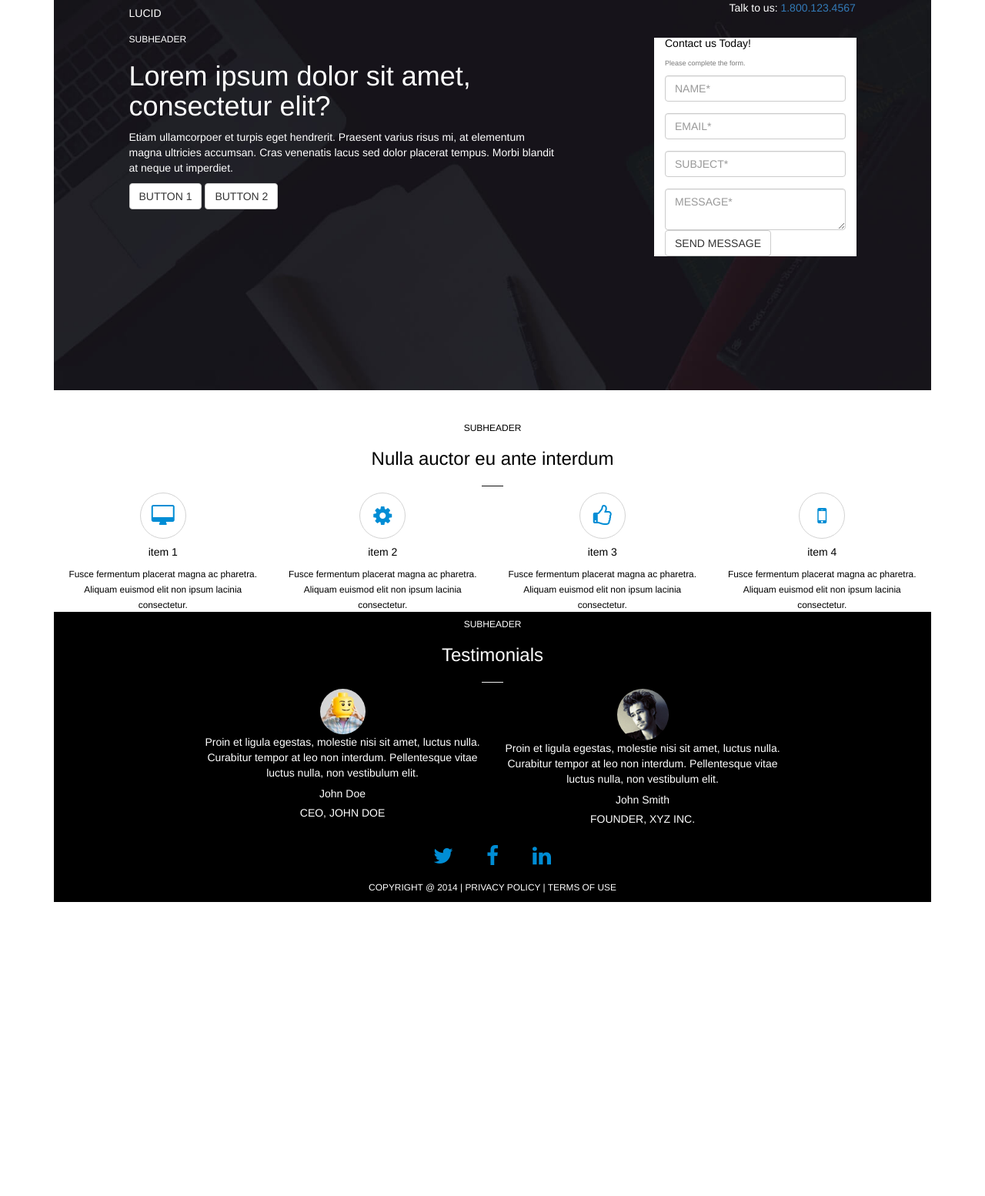
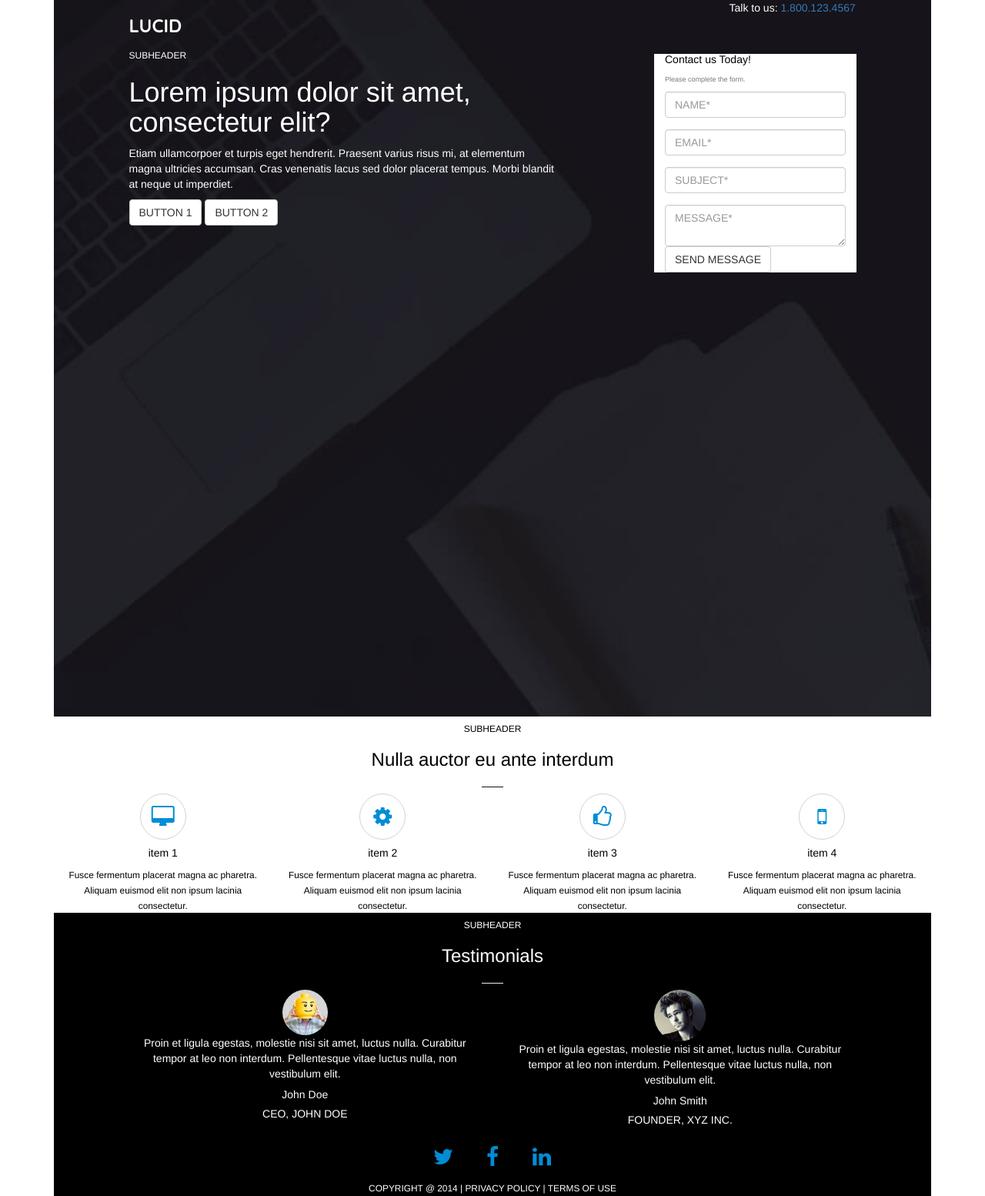
Before and after one commit to jaroot32/MechanixSite, a website: page index.html in a window 1280 px wide. Shown: the top 1554 px of the page at 77% size. Before the commit the page ends 1172 px from the top, so only its background shows below. Drawn offline with nearby package versions, Linux system fonts and the light colour scheme.

Commit message:
update: layout updated

```diff
--- a/css/styles.css
+++ b/css/styles.css
@@ -1,13 +1,23 @@
 body {
 	margin: 0 auto;
+	padding: 0 auto;
 	color: #fff;
+}
+.container-fluid {
+	padding: 0;
+}
+.quicksand {
+	font-family: 'Quicksand', sans-serif;
 }
 .laptop-image {
 	max-width: 100%;
-	height: 540px;
+	height: 931px;
 	background-image: url("laptopimage.jpg");
 	background-repeat: no-repeat;
-	background-size: 100% auto;
+	-webkit-background-size: cover;
+  -moz-background-size: cover;
+  -o-background-size: cover;
+  background-size: cover;
 }
 form {
 	background-color: #fff;
@@ -34,7 +44,7 @@ article {
     border: 1px solid #D3D3D3;
     position: absolute;
 }
-.testimonials {
+section {
 	background-color: #000;
 }
 footer {
--- a/index.html
+++ b/index.html
@@ -10,6 +10,7 @@
 
     <!-- Bootstrap -->
     <link rel="stylesheet" href="https://maxcdn.bootstrapcdn.com/font-awesome/4.5.0/css/font-awesome.min.css">
+    <link href='https://fonts.googleapis.com/css?family=Quicksand:700|Source+Sans+Pro:400,400italic,700,600' rel='stylesheet' type='text/css'>
     <link href="bower_components/bootstrap/dist/css/bootstrap.min.css" rel="stylesheet">
     <link rel="stylesheet" href="css/styles.css">
 
@@ -25,8 +26,8 @@
     <header>
         <div class="laptop-image">
             <div class="row">
-                <div class="col-lg-offset-1 col-lg-1">
-                    <h5>LUCID</h5>
+                <div class="col-md-offset-1 col-md-1">
+                    <h3 class="quicksand">LUCID</h3>
                 </div>
                 <div class="col-lg-offset-7 col-lg-3">
                     <p>Talk to us:<a href="tel://1-800-123-4567"> 1.800.123.4567</a></p>
@@ -100,27 +101,27 @@
             </div>
         </div>
     </article>
-    <div class="testimonials">
+    <section>
          <div class="row text-center">
             <div class="col-lg-12">
                 <h6>SUBHEADER</h6>
                 <h3>Testimonials</h3>
                 <div>&mdash;&mdash;</div>
             </div>
-            <div class="col-xs-6 col-md-offset-2 col-md-4">
+            <div class="col-xs-6 col-md-offset-1 col-md-5">
               <img class="img-circle" src="images/johndoe.jpg">
               <p>Proin et ligula egestas, molestie nisi sit amet, luctus nulla. Curabitur tempor at leo non interdum. Pellentesque vitae luctus nulla, non vestibulum elit.</p>
               <h5>John Doe</h5>
               <h5>CEO, JOHN DOE</h5>
             </div>
-            <div class="col-xs-6 col-md-4">
+            <div class="col-xs-6 col-md-5">
               <img class="img-circle" src="images/johnsmith.jpg">
               <p>Proin et ligula egestas, molestie nisi sit amet, luctus nulla. Curabitur tempor at leo non interdum. Pellentesque vitae luctus nulla, non vestibulum elit.</p>
               <h5>John Smith</h5>
               <h5>FOUNDER, XYZ INC.</h5>
             </div>
         </div>
-    </div>
+    </section>
     <footer>
       <div class="row text-center">
         <div class="col-md-12">
```
